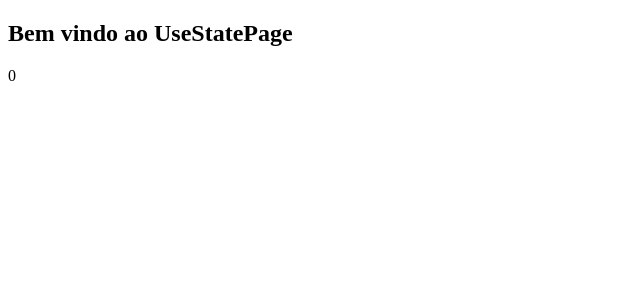
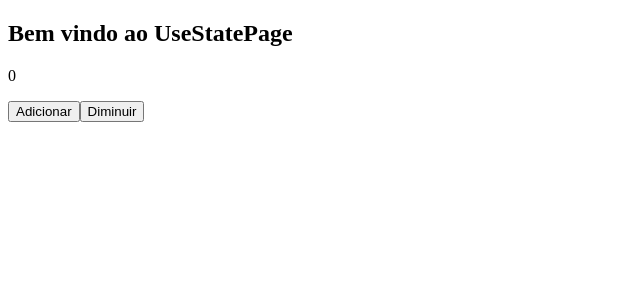
Before and after one commit to devbdallagnol/dio_react_hooks, a React (Create React App) app: page /useState in a window 1280 px wide. Shown: the top 300 px of the page, without its empty margins (0-640 px from the left). Built offline with nearby package versions, Linux system fonts and the light colour scheme.

Commit message:
update - useStatePage.jsx - useState - button counter

```diff
--- a/src/pages/useStatePage.jsx
+++ b/src/pages/useStatePage.jsx
@@ -1,11 +1,13 @@
 import React, { useState } from "react";
 
 export const UseStatePage = () => {
-  const [count, setcount] = useState(0);
+  const [count, setCount] = useState(0);
   return (
     <>
       <h2> Bem vindo ao UseStatePage</h2>
       <p>{count}</p>
+      <button onClick={() => setCount(count+1)}>Adicionar</button>
+      <button onClick={() => setCount(count-1)}>Diminuir</button>
     </>
   );
 };
```
